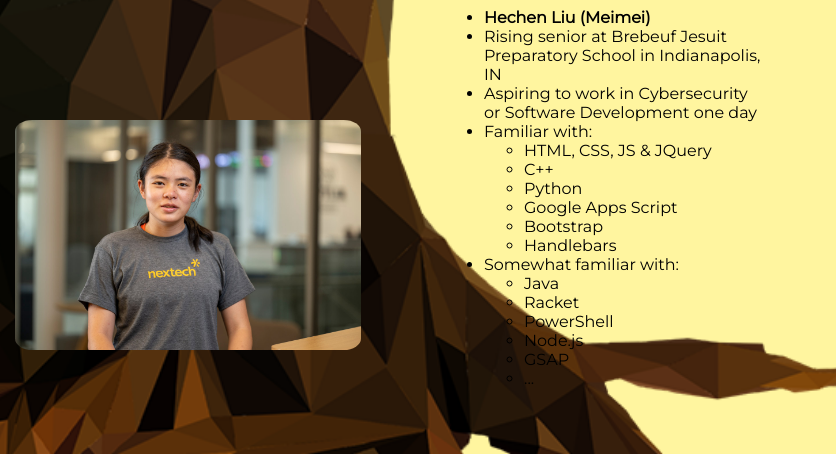
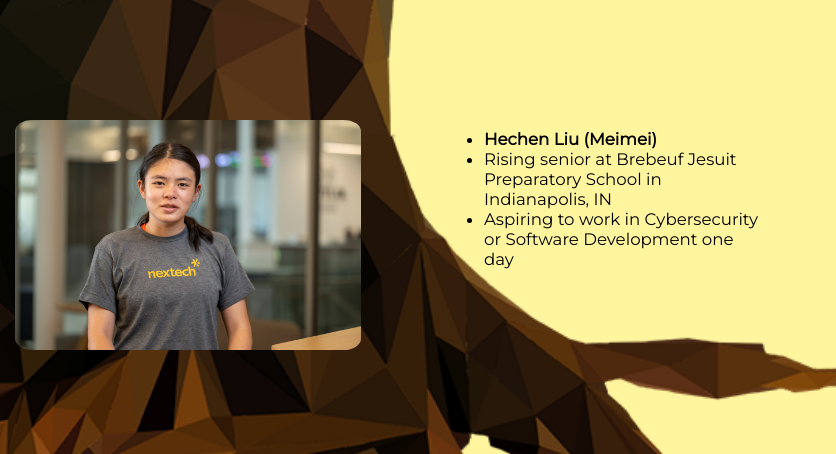
Before and after one commit to hliu23/hliu23.github.io, a plain HTML site: page about.html in a window 1280 px wide. Shown: the top 454 px of the page, 444-1280 px from the left. Drawn offline with nearby package versions, Linux system fonts and the light colour scheme.

Commit message:
change about page

```diff
--- a/about.html
+++ b/about.html
@@ -46,7 +46,7 @@
         <li><strong>Hechen Liu (Meimei)</strong></li>
         <li>Rising senior at Brebeuf Jesuit Preparatory School in Indianapolis, IN</li>
         <li>Aspiring to work in Cybersecurity or Software Development one day</li>
-        <li>Familiar with:
+        <!-- <li>Familiar with:
           <ul>
             <li>HTML, CSS, JS & JQuery</li>
             <li>C++</li>
@@ -65,7 +65,7 @@
             <li>GSAP</li>
             <li>...</li>
           </ul>
-        </li>
+        </li> -->
       </ul>
     </div>
     <div id="bg-2-3" class="external-link">
--- a/stylesheets/about.css
+++ b/stylesheets/about.css
@@ -30,9 +30,11 @@ div#bg-2-1 {
 div.intro {
   font-family: "Montserrat", sans-serif;
   width: 25vw;
+  font-size: 1.3vw;
 }
 
 div#bg-2-2 {
+  top: 15vh;
   right: 5vw;
 }
 
```
